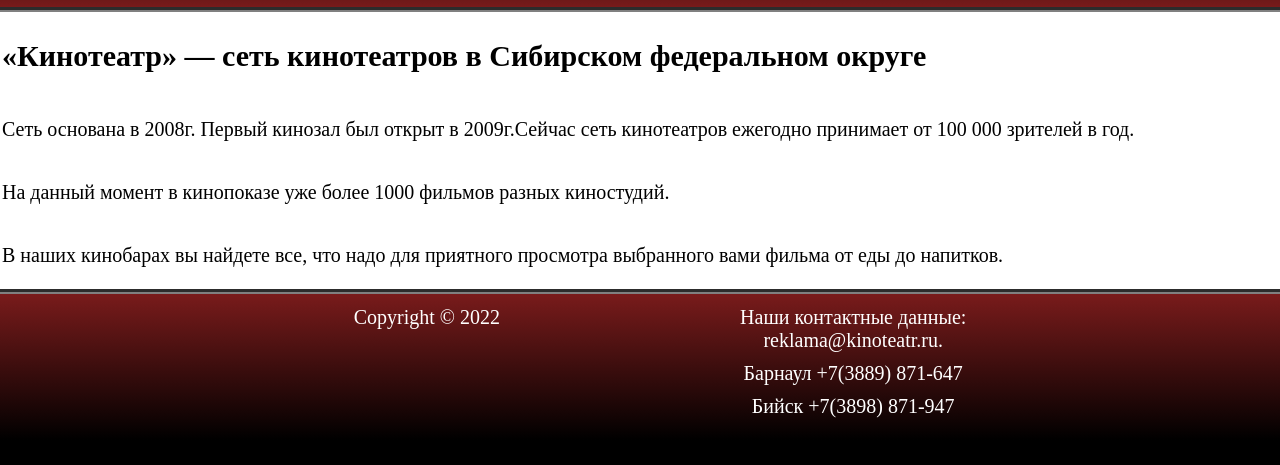
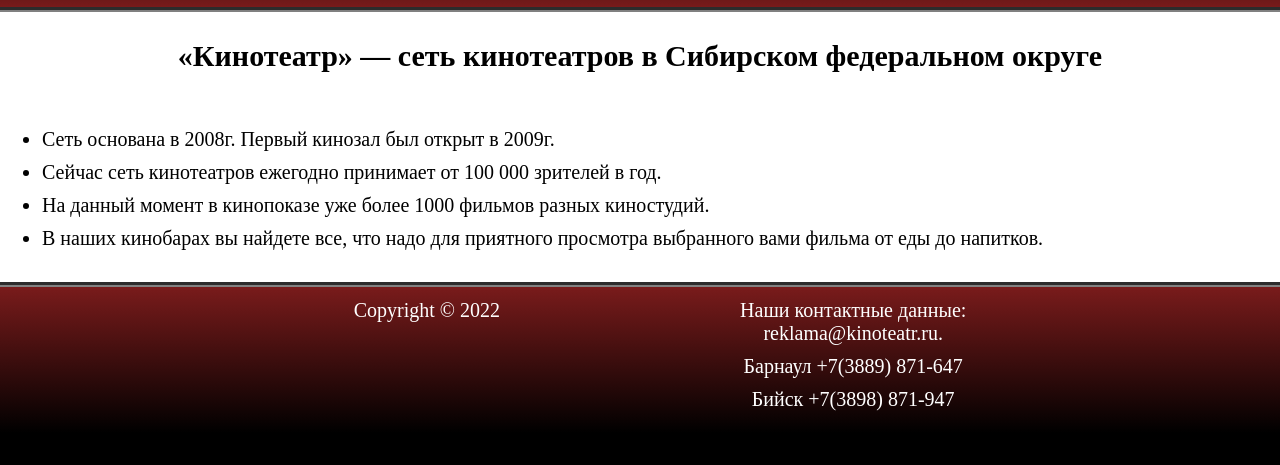
Before and after one commit to Xlapex0/Kinoteatr, a plain HTML site: page pages/information.html in a window 1280 px wide. Shown: the part 77-542 px from the top of the page. Drawn offline with Linux system fonts and the light colour scheme.

Commit message:
Add files via upload

```diff
--- a/pages/information.html
+++ b/pages/information.html
@@ -41,14 +41,18 @@
         </header>
         <div class="container" style="color:var(--colortext2);background-color: white;">
             <div class="column" style="width: 100%;justify-content: left;">
+                <div class="row">
                 <h2>«Кинотеатр» —
                     сеть кинотеатров
                     в Сибирском федеральном округе
                 </h2>
-                <p>Сеть основана в 2008г. Первый кинозал был открыт в 2009г.</p>
-                <p>Сейчас сеть кинотеатров ежегодно принимает от 100 000 зрителей в год.</p>
-                <p>На данный момент в кинопоказе уже более 1000 фильмов разных киностудий.</p>
-                <p>В наших кинобарах вы найдете все, что надо для приятного просмотра выбранного вами фильма от еды до напитков.</p>
+            </div>
+            <ul>
+                <li>Сеть основана в 2008г. Первый кинозал был открыт в 2009г.</li>
+                <li>Сейчас сеть кинотеатров ежегодно принимает от 100 000 зрителей в год.</li>
+                <li>На данный момент в кинопоказе уже более 1000 фильмов разных киностудий.</li>
+                <li>В наших кинобарах вы найдете все, что надо для приятного просмотра выбранного вами фильма от еды до напитков.</li>
+            </ul>
             </div>
         </div>
         <footer>
```
Also changed, not shown: pages/news-1.html (+4 -4 lines), pages/news-2.html (+1 -1 lines), pages/news.html (+3 -3 lines).
